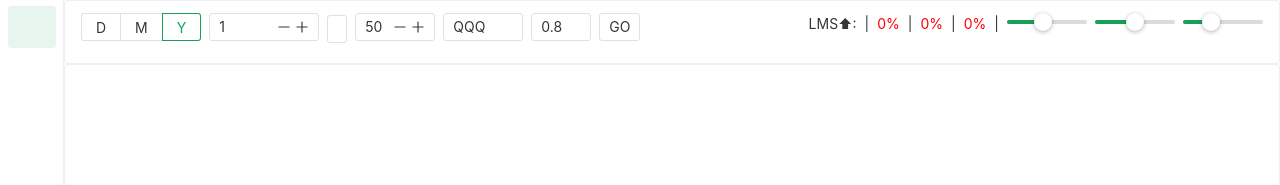
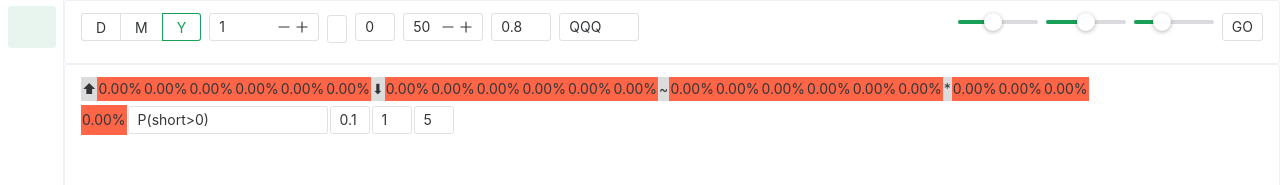
Before and after one commit to jxch-capital/capital-manager, a Vue app: page /#/k-similar-search in a window 1280 px wide. Shown: the top 185 px of the page. Built offline with nearby package versions, Linux system fonts and the light colour scheme; no server answers; some icons are missing; what vue-masonry would draw is missing.

Commit message:
概率可视化

```diff
--- a/src/views/search/KSimilarScatterChart.vue
+++ b/src/views/search/KSimilarScatterChart.vue
@@ -1,11 +1,56 @@
 <template>
-  <scatter-chart :points-arr="points.arr" y-tip="Long" x-tip="Mid" z-tip="Short" :x-max="40" :y-max="100" :z-max="20"/>
+  <div style="height: 100%; width: 100%; padding: 0;">
+    <n-space :vertical="false" size="small" justify="space-between">
+      <n-space size="small">
+        <n-tr size="small">
+          <td title="上涨概率" style="background-color: gainsboro">⬆</td>
+          <td :title="`P(short>${th.short})`" :style="{'background-color': getBKColor(expressionProbabilityVal(`P(short>${th.short})`))}">{{ expressionProbability(`P(short>${th.short})`) }}</td>
+          <td :title="`P(mid>${th.mid})`" :style="{'background-color': getBKColor(expressionProbabilityVal(`P(mid>${th.mid})`))}">{{ expressionProbability(`P(mid>${th.mid})`) }}</td>
+          <td :title="`P(long>${th.long})`" :style="{'background-color': getBKColor(expressionProbabilityVal(`P(long>${th.long})`))}">{{ expressionProbability(`P(long>${th.long})`) }}</td>
+          <td :title="`P(mid>${th.mid}|short>${th.short})`" :style="{'background-color': getBKColor(expressionProbabilityVal(`P(mid>${th.mid}|short>${th.short})`))}">{{ expressionProbability(`P(mid>${th.mid}|short>${th.short})`) }}</td>
+          <td :title="`P(long>${th.long}|mid>${th.mid})`" :style="{'background-color': getBKColor(expressionProbabilityVal(`P(long>${th.long}|mid>${th.mid})`))}">{{ expressionProbability(`P(long>${th.long}|mid>${th.mid})`) }}</td>
+          <td :title="`P(long>${th.long}|short>${th.short},mid>${th.mid})`" :style="{'background-color': getBKColor(expressionProbabilityVal(`P(long>${th.long}|short>${th.short},mid>${th.mid})`))}">{{ expressionProbability(`P(long>${th.long}|short>${th.short},mid>${th.mid})`) }}</td>
+          <td title="下跌概率" style="background-color: gainsboro">⬇</td>
+          <td :title="`P(short<-${th.short})`" :style="{'background-color': getBKColor(expressionProbabilityVal(`P(short<-${th.short})`))}">{{ expressionProbability(`P(short<-${th.short})`) }}</td>
+          <td :title="`P(mid<-${th.mid})`" :style="{'background-color': getBKColor(expressionProbabilityVal(`P(mid<-${th.mid})`))}">{{ expressionProbability(`P(mid<-${th.mid})`) }}</td>
+          <td :title="`P(long<-${th.long})`" :style="{'background-color': getBKColor(expressionProbabilityVal(`P(long<-${th.long})`))}">{{ expressionProbability(`P(long<-${th.long})`) }}</td>
+          <td :title="`P(mid<-${th.mid}|short<-${th.short})`" :style="{'background-color': getBKColor(expressionProbabilityVal(`P(mid<-${th.mid}|short<-${th.short})`))}">{{ expressionProbability(`P(mid<-${th.mid}|short<-${th.short})`) }}</td>
+          <td :title="`P(long<-${th.long}|mid<-${th.mid})`" :style="{'background-color': getBKColor(expressionProbabilityVal(`P(long<-${th.long}|mid<-${th.mid})`))}">{{ expressionProbability(`P(long<-${th.long}|mid<-${th.mid})`) }}</td>
+          <td :title="`P(long<-${th.long}|short<-${th.short},mid<-${th.mid})`" :style="{'background-color': getBKColor(expressionProbabilityVal(`P(long<-${th.long}|short<-${th.short},mid<-${th.mid})`))}">{{ expressionProbability(`P(long<-${th.long}|short<-${th.short},mid<-${th.mid})`) }}</td>
+          <td title="波动概率" style="background-color: gainsboro">~</td>
+          <td :title="`P(short<${th.short},short>-${th.short})`" :style="{'background-color': getBKColor(expressionProbabilityVal(`P(short<${th.short},short>-${th.short})`))}">{{ expressionProbability(`P(short<${th.short},short>-${th.short})`) }}</td>
+          <td :title="`P(mid<${th.mid},mid>-${th.mid})`" :style="{'background-color': getBKColor(expressionProbabilityVal(`P(mid<${th.mid},mid>-${th.mid})`))}">{{ expressionProbability(`P(mid<${th.mid},mid>-${th.mid})`) }}</td>
+          <td :title="`P(long<${th.long},long>-${th.long})`" :style="{'background-color': getBKColor(expressionProbabilityVal(`P(long<${th.long},long>-${th.long})`))}">{{ expressionProbability(`P(long<${th.long},long>-${th.long})`) }}</td>
+          <td :title="`P(mid<${th.mid},mid>-${th.mid}|short<${th.short},short>-${th.short})`" :style="{'background-color': getBKColor(expressionProbabilityVal(`P(mid<${th.mid},mid>-${th.mid}|short<${th.short},short>-${th.short})`))}">{{ expressionProbability(`P(mid<${th.mid},mid>-${th.mid}|short<${th.short},short>-${th.short})`) }}</td>
+          <td :title="`P(long<${th.long},long>-${th.long}|mid<${th.mid},mid>-${th.mid})`" :style="{'background-color': getBKColor(expressionProbabilityVal(`P(long<${th.long},long>-${th.long}|mid<${th.mid},mid>-${th.mid})`))}">{{ expressionProbability(`P(long<${th.long},long>-${th.long}|mid<${th.mid},mid>-${th.mid})`) }}</td>
+          <td :title="`P(long<${th.long},long>-${th.long}|mid<${th.mid},mid>-${th.mid},short<${th.short},short>-${th.short})`" :style="{'background-color': getBKColor(expressionProbabilityVal(`P(long<${th.long},long>-${th.long}|mid<${th.mid},mid>-${th.mid},short<${th.short},short>-${th.short})`))}">{{ expressionProbability(`P(long<${th.long},long>-${th.long}|mid<${th.mid},mid>-${th.mid},short<${th.short},short>-${th.short})`) }}</td>
+          <td title="重要概率" style="background-color: gainsboro">*</td>
+          <td :title="`P(short>${th.short},mid>${th.mid})`" :style="{'background-color': getBKColor(expressionProbabilityVal(`P(short>${th.short},mid>${th.mid})`))}">{{ expressionProbability(`P(short>${th.short},mid>${th.mid})`) }}</td>
+          <td :title="`P(short>${th.short},mid>${th.mid},long>${th.long})`" :style="{'background-color': getBKColor(expressionProbabilityVal(`P(short>${th.short},mid>${th.mid},long>${th.long})`))}">{{ expressionProbability(`P(short>${th.short},mid>${th.mid},long>${th.long})`) }}</td>
+          <td :title="`P(short<-${th.short},mid<-${th.mid},long<-${th.long})`" :style="{'background-color': getBKColor(expressionProbabilityVal(`P(short<-${th.short},mid<-${th.mid},long<-${th.long})`))}">{{ expressionProbability(`P(short<-${th.short},mid<-${th.mid},long<-${th.long})`) }}</td>
+        </n-tr>
+      </n-space>
+      <n-space size="small">
+        <n-tr size="small">
+          <n-td size="small" :title="points.expression" :style="{'background-color': getBKColor(expressionProbabilityVal(points.expression))}">{{ expressionProbability(points.expression) }}</n-td>
+          <n-td size="small" ><n-input v-model:value="points.expression" style="width: 200px" size="small" placeholder="P(..|..)"/></n-td>
+          <n-td size="small" ><n-input v-model:value="th.short" style="width: 40px" size="small"/></n-td>
+          <n-td size="small" ><n-input v-model:value="th.mid" style="width: 40px" size="small"/></n-td>
+          <n-td size="small" ><n-input v-model:value="th.long" style="width: 40px" size="small"/></n-td>
+        </n-tr>
+      </n-space>
+    </n-space>
+    <scatter-chart :points-arr="points.arr" y-tip="Long" x-tip="Mid" z-tip="Short" :x-max="40" :y-max="100"
+                   :z-max="20"/>
+  </div>
 </template>
 
 <script>
 import {defineComponent, reactive, toRaw, watch} from "vue";
 import ScatterChart from "vv/bubble/ScatterChart.vue";
 import dayjs from "dayjs";
+import chroma from 'chroma-js'
+import {calculateProbability} from "./probability";
 
 export default defineComponent({
   name: "KSimilarScatterChart",
@@ -13,15 +58,19 @@ export default defineComponent({
   props: {
     kLines: Object,
     similarityDict: Object,
-    upside: Object,
     laterDay: Object,
     kSize: Number,
   },
-  emits: ['update:upside'],
-  setup(props, {emit}) {
+  setup(props) {
     const template = "YYYY-MM-DD"
     const points = reactive({
-      arr: []
+      arr: [],
+      expression: 'P(short>0)',
+    })
+    const th = reactive({
+      short: 0.1,
+      mid: 1,
+      long: 5,
     })
 
     function getColor(value, max) {
@@ -31,6 +80,17 @@ export default defineComponent({
       return `hsl(${hue}, 100%, 50%)`;
     }
 
+    const chroma_scale_green = chroma.scale(['#F0FA18', '#18FA26'])
+    const chroma_scale_red = chroma.scale(['#FF6546', '#F0FA18'])
+
+    function getBKColor(val) {
+      if (val >= 50) {
+        return chroma_scale_green((val - 50) / 50).hex()
+      } else {
+        return chroma_scale_red(val / 50).hex()
+      }
+    }
+
     function update(newSimilarityDictData) {
       const similarityDict = toRaw(newSimilarityDictData)
       const kLines = toRaw(props.kLines)
@@ -38,9 +98,6 @@ export default defineComponent({
       const kSize = toRaw(props.kSize)
 
       const pointsArr = []
-      let l_up = 0
-      let m_up = 0
-      let s_up = 0
 
       for (const alias in similarityDict) {
         for (const index in similarityDict[alias]) {
@@ -57,29 +114,22 @@ export default defineComponent({
             const m_p = Math.round((m_close / f_open - 1) * 10000) / 100
             const s_p = Math.round((s_close / f_open - 1) * 10000) / 100
 
-            l_up = l_p > 0 ? l_up + 1 : l_up
-            m_up = m_p > 0 ? m_up + 1 : m_up
-            s_up = s_p > 0 ? s_up + 1 : s_up
-
             pointsArr.push({
               coordinate: [m_p, l_p],
-              size: 10 + similarityDict[alias][index] * 20,
-              color: getColor(10 + s_p * 5, 20),
+              size: 10 + similarityDict[alias][index] * 10,
+              color: getColor(s_p, 10),
               name: alias + '<br>' + dayjs(aliasKLines[Number(index)]['Date']).format(template) + `<br>${similarityDict[alias][index].toFixed(2)}`,
               code: aliasKLines[Number(index)]['code'],
               closeArr: aliasKLines.slice(Number(index), f_index).map((item) => item['close']),
               zPercent: s_p,
+
+              mid: m_p,
+              long: l_p,
+              short: s_p,
             })
           }
         }
       }
-
-      emit('update:upside', {
-        long: Math.round(l_up / pointsArr.length * 10000) / 100,
-        mid: Math.round(m_up / pointsArr.length * 10000) / 100,
-        short: Math.round(s_up / pointsArr.length * 10000) / 100,
-      })
-
       points.arr = pointsArr
     }
 
@@ -89,10 +139,30 @@ export default defineComponent({
 
     watch(() => props.laterDay, (newData) => {
       update(props.similarityDict)
-    }, { deep: true })
+    }, {deep: true})
+
+    function expressionProbability(expression) {
+      try{
+        return `${(calculateProbability(toRaw(points.arr), expression) * 100).toFixed(2)}%`
+      } catch (e) {
+        return '0%'
+      }
+    }
+    function expressionProbabilityVal(expression) {
+      try {
+        return calculateProbability(toRaw(points.arr), expression) * 100
+      }catch (e) {
+        return 'white'
+      }
+    }
 
     return {
+      formatPercentTooltip: (value) => `${value}%`,
+      expressionProbability,
+      expressionProbabilityVal,
+      getBKColor,
       points,
+      th,
     }
   }
 
--- a/src/views/search/KSimilarSearch.vue
+++ b/src/views/search/KSimilarSearch.vue
@@ -4,19 +4,13 @@
       <n-space :vertical="false" size="small" justify="space-between">
         <n-space size="small">
           <stock-pool-selector v-model:k-lines="searcher.kLines" :auto-selector="false"/>
+          <n-input v-model:value="searcher.lastK" size="small" style="width: 40px"/>
           <n-input-number v-model:value="searcher.kSize" size="small" style="width: 80px"/>
+          <n-input size="small" style="width: 60px" v-model:value="searcher.threshold" placeholder="threshold"/>
           <n-input size="small" style="width: 80px" v-model:value="searcher.searchCodeAlias" placeholder="Alias"/>
-          <n-input size="small" style="width: 60px" v-model:value="searcher.threshold" placeholder="threshold"/>
-          <n-dropdown size="small" trigger="hover" :options="searcher.similar.similarOptions" @select="similarSelect">
-            <n-button size="small">GO</n-button>
-          </n-dropdown>
+          <div v-html="searcher.closeSvg"></div>
         </n-space>
         <n-space size="small">
-          <div v-html="searcher.closeSvg"></div>
-          <p>LMS⬆:</p>
-          | <p :style="{ color: getUpsideTextColor(searcher.upside.long) }">{{ searcher.upside.long }}%</p>
-          | <p :style="{ color: getUpsideTextColor(searcher.upside.mid) }">{{ searcher.upside.mid }}%</p>
-          | <p :style="{ color: getUpsideTextColor(searcher.upside.short) }">{{ searcher.upside.short }}%</p> |
           <n-slider size="small" style="width: 80px" :default-value="searcher.laterDay.long" :step="1"
                     :min="60" :max="200" v-model:value="searcher.laterDay.long"
                     :format-tooltip="formatPercentTooltip"/>
@@ -26,13 +20,16 @@
           <n-slider size="small" style="width: 80px" :default-value="searcher.laterDay.short" :step="1"
                     :min="2" :max="60" v-model:value="searcher.laterDay.short"
                     :format-tooltip="formatPercentTooltip"/>
+          <n-dropdown size="small" trigger="hover" :options="searcher.similar.similarOptions" @select="similarSelect">
+            <n-button size="small">GO</n-button>
+          </n-dropdown>
         </n-space>
       </n-space>
     </n-card>
     <n-card size="small" hoverable style="height: 92%">
       <k-similar-scatter-chart :k-lines="searcher.kLines" :similarity-dict="searcher.similarityDict"
-                               v-model:upside="searcher.upside" :later-day="searcher.laterDay"
-                               :k-size="searcher.kSize"/>
+                               :later-day="searcher.laterDay" :k-size="searcher.kSize"
+                               style="width: 100%; height: 100%"/>
     </n-card>
   </div>
 </template>
@@ -52,12 +49,8 @@ export default defineComponent({
       kLines: '',
       searchCodeAlias: 'QQQ',
       kSize: 50,
+      lastK: 0,
       similarityDict: {},
-      upside: {
-        long: 0,
-        mid: 0,
-        short: 0,
-      },
       laterDay: {
         long: 120,
         mid: 60,
@@ -81,7 +74,8 @@ export default defineComponent({
     })
 
     function update() {
-      let searchCodeAliasKLines = searcher.kLines[searcher.searchCodeAlias].slice(-searcher.kSize)
+      let searchCodeAliasKLines = searcher.kLines[searcher.searchCodeAlias].slice(-searcher.kSize-searcher.lastK)
+      searchCodeAliasKLines = searchCodeAliasKLines.splice(-searcher.lastK)
       const inputArr = searchCodeAliasKLines.map((item) => [item['open'], item['high'], item['low'], item['close']])
       const codeSimilarityDict = {}
 
@@ -92,20 +86,10 @@ export default defineComponent({
           codeSimilarityDict[code] = similarityDict
         }
       }
-      console.log(codeSimilarityDict)
       searcher.similarityDict = codeSimilarityDict
       searcher.closeSvg = svgHtmlByArr(inputArr.map((arr) => arr[3]), 90, 20, 'black', 0.6)
     }
 
-    function getUpsideTextColor(value) {
-      if (value > 60) {
-        return "green";
-      } else if (value < 40) {
-        return "red";
-      } else {
-        return "gray";
-      }
-    }
 
     function similarSelect(key) {
       searcher.similar.func = key
@@ -115,7 +99,6 @@ export default defineComponent({
     return {
       similarSelect,
       formatPercentTooltip: (value) => `${value}日`,
-      getUpsideTextColor,
       searcher,
       update,
     }
--- /dev/null
+++ b/src/views/search/probability.js
@@ -0,0 +1,34 @@
+export function calculateProbability(inputObjArr, expression) {
+    // 解析表达式
+    let match = expression.match(/^P\((.*)\)$/);
+    if (!match) {
+        throw new Error('无效的表达式');
+    }
+    let conditions = match[1].split(/\s*\|\s*/);
+    let mainConditions = conditions[0].split(/\s*,\s*/);
+    let givenConditions = conditions.slice(1).flatMap(condition => condition.split(/\s*,\s*/));
+
+    // 解析条件
+    function parseCondition(condition) {
+        let match = condition.match(/^([a-zA-Z]+)\s*([<>])\s*([\d.-]+)$/);
+        if (!match) {
+            throw new Error('无效的条件');
+        }
+        return {
+            dimension: match[1],
+            operator: match[2],
+            threshold: parseFloat(match[3])
+        };
+    }
+
+    let mainConditionsParsed = mainConditions.map(parseCondition);
+    let givenConditionsParsed = givenConditions.map(parseCondition);
+
+    // 计算概率
+    let givenCount = inputObjArr.filter(point => givenConditionsParsed.every(condition => condition.operator === '>' ? point[condition.dimension] > condition.threshold : point[condition.dimension] < condition.threshold)).length;
+    if (givenCount === 0) {
+        return 0;
+    }
+    let count = inputObjArr.filter(point => mainConditionsParsed.every(condition => condition.operator === '>' ? point[condition.dimension] > condition.threshold : point[condition.dimension] < condition.threshold) && givenConditionsParsed.every(condition => condition.operator === '>' ? point[condition.dimension] > condition.threshold : point[condition.dimension] < condition.threshold)).length;
+    return count / givenCount;
+}
```
